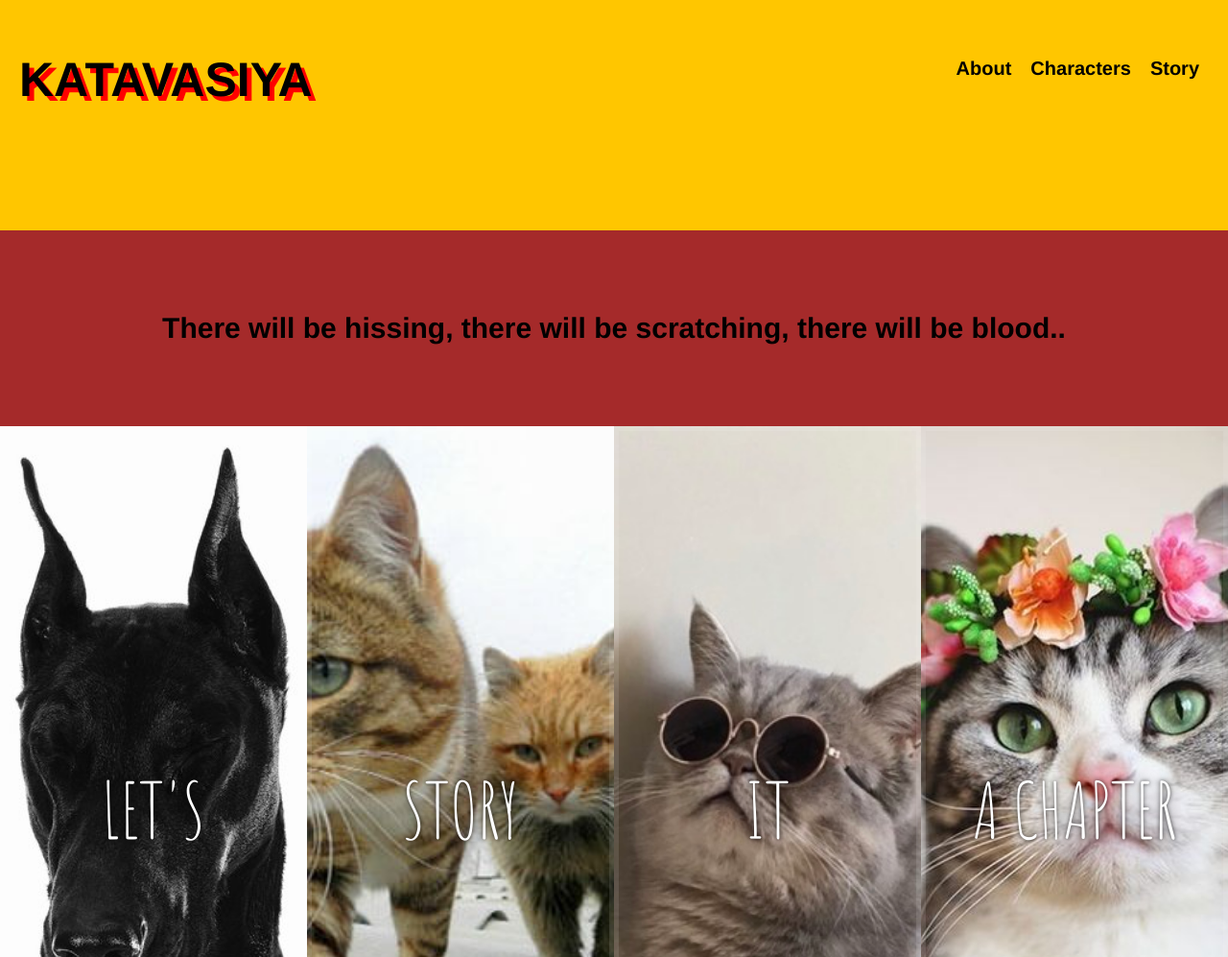
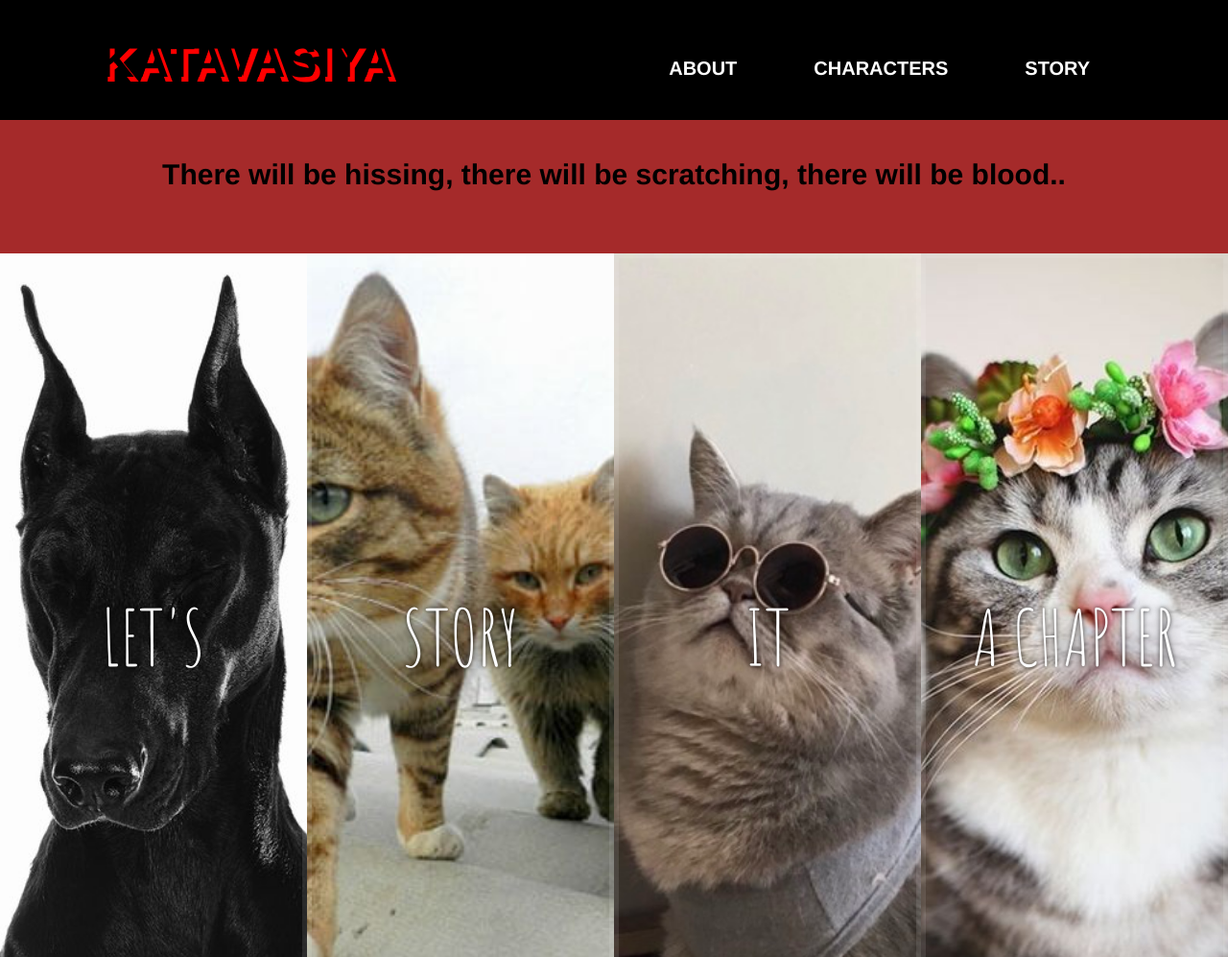
Before and after one commit to kodruni/KOTAVASIYA, a plain HTML site: page index.html in a window 1280 px wide. Shown: the top 997 px of the page at 96% size. Drawn offline with Linux system fonts and the light colour scheme.

Commit message:
sticky nav

```diff
--- a/css/styles.css
+++ b/css/styles.css
@@ -1,13 +1,14 @@
 html {
   box-sizing: border-box;
-  background: #ffc600;
   font-family: 'helvetica neue';
   font-size: 20px;
   font-weight: 200;
+  scroll-behavior: smooth;
 }
 
 body {
   margin: 0;
+  padding: 0;
 }
 
 *, *:before, *:after {
@@ -20,40 +21,48 @@ h1 {
 }
 
 header, footer {
-  min-height: 25vh;
-  margin: 1em;
   color: black;
   display: flex;
-  justify-content: space-between;
+  justify-content: center;
+}
+
+.nav-container {
+  min-width: 100vw;
+  background-color: black;
+  display: flex;
+  justify-content: space-around;
+  position: fixed;
+  z-index: 1;
+  text-align: center;
+  flex-wrap: wrap;
+}
+
+nav {
+  padding-top: 2em;
 }
 
 nav ul {
-  padding-top: 1em;
   display: flex;
   list-style: none;
 }
 
 ul li a {
-  padding-left: 0.5em;
-  padding-right: 0.5em;
-  color: black;
+  padding: 2em;
+  color: white;
   text-decoration: none;
   font-weight: bold;
 }
 
 .first-container {
+  padding-top: 7em;
+  padding-bottom: 2em;
   min-width: 100vw;
-  padding: 3em;
   background-color: brown;
   text-align: center;
 }
 
-
-
-
 .panels {
   min-height: 100vh;
-  min-width: 100vw;
   overflow: hidden;
   display: flex;
 }
@@ -122,3 +131,12 @@ ul li a {
     font-size: 1em;
   }
 }
+
+.second-container {
+  padding: 1em;
+  background: #ffd025;
+}
+
+ /* @media only screen and (max-width: 870px) {
+   header
+ } */
--- a/index.html
+++ b/index.html
@@ -10,15 +10,19 @@
 </head>
 <body>
   <header>
-    <h1>KATAVASIYA</h1>
-    <nav>
-      <ul>
-        <li><a href="">About</a></li>
-        <li><a href="">Characters</a></li>
-        <li><a href="">Story</a></li>
-      </ul>
-    </nav>
+    <!-- <div> -->
+      <div class="nav-container">
+        <h1>KATAVASIYA</h1>
+        <nav>
+          <ul>
+            <li><a href="">ABOUT</a></li>
+            <li><a href="">CHARACTERS</a></li>
+            <li><a href="">STORY</a></li>
+          </ul>
+        </nav>
+      </div>
   </header>
+
   <div class="first-container">
     <h2>There will be hissing, there will be scratching, there will be blood..</h2>
   </div>
@@ -51,7 +55,7 @@
   </div>
 </body>
 <footer>
-  <div>
+  <div class="second-container">
     <h2>A whole truck of catnip gets snatched under the nose of the Catsiozi family. The Boss
       is furious. He orders his gang to find the culprit at all costs. A dramatic turn of events
       engulfing the major forces of the city streets lead to a turbulent and captivating drama
--- a/js/index.js
+++ b/js/index.js
@@ -33,10 +33,20 @@ function shadow(e) {
   const yWalk = Math.round((y / width * walk) - (walk / 8));
 
   text.style.textShadow = `
-
-
     ${yWalk * -0.5}px ${xWalk}px 0 rgba(255,0,0)
   `;
 }
+text.addEventListener('mousemove', shadow);
 
-text.addEventListener('mousemove', shadow);
+// const nav = document.querySelector('.nav-container');
+// const topOfNav = nav.offsetTop;
+// function fixNav() {
+//   // console.log(topOfNav, window.scrollY);
+//   if (window.scrollY >= topOfNav) {
+//     document.body.classList.add('fixed-nav');
+//   } else {
+//     document.body.classList.remove('fixed-nav');
+//   }
+
+// }
+// window.addEventListener('scroll', fixNav);
```
